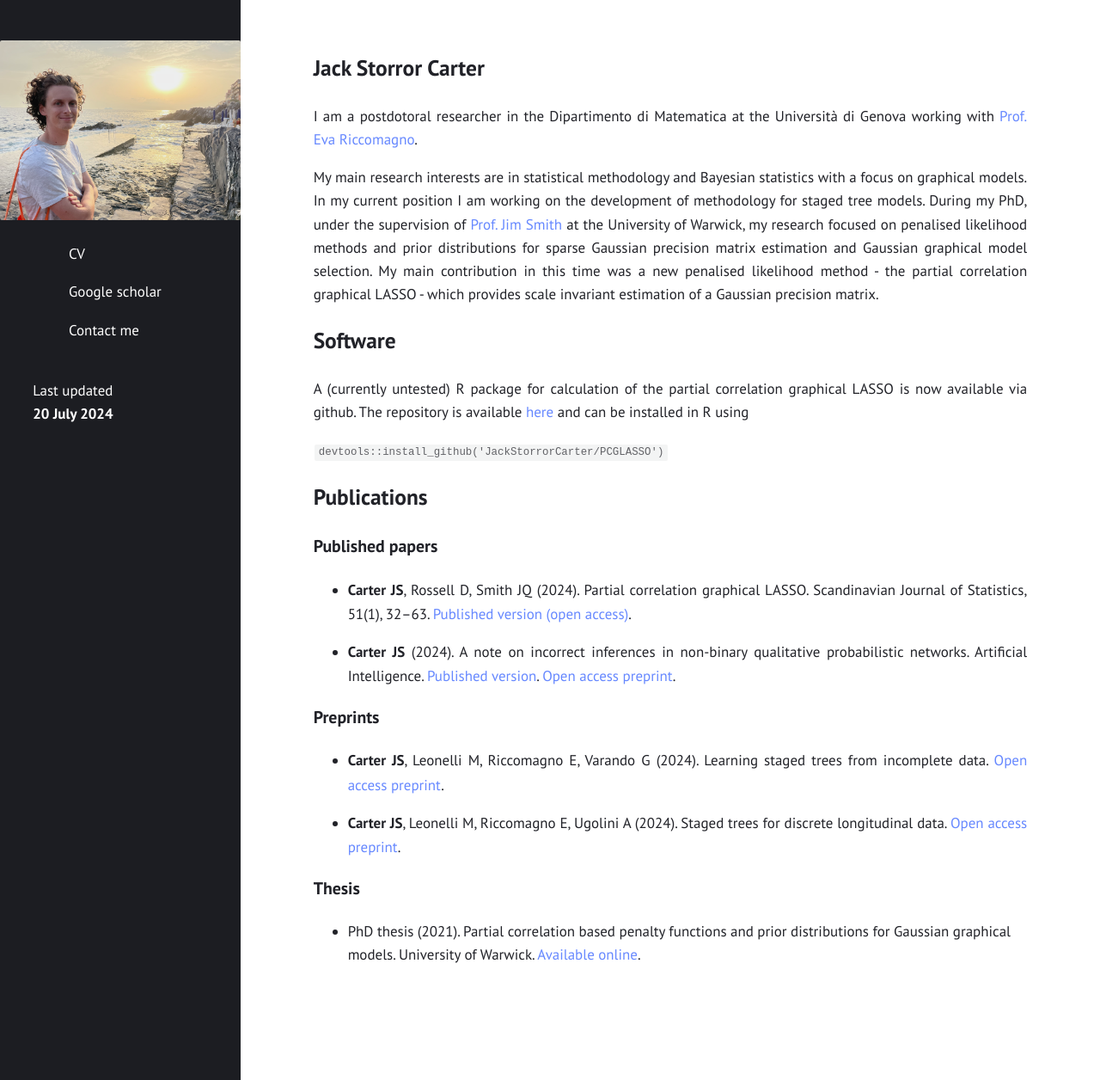
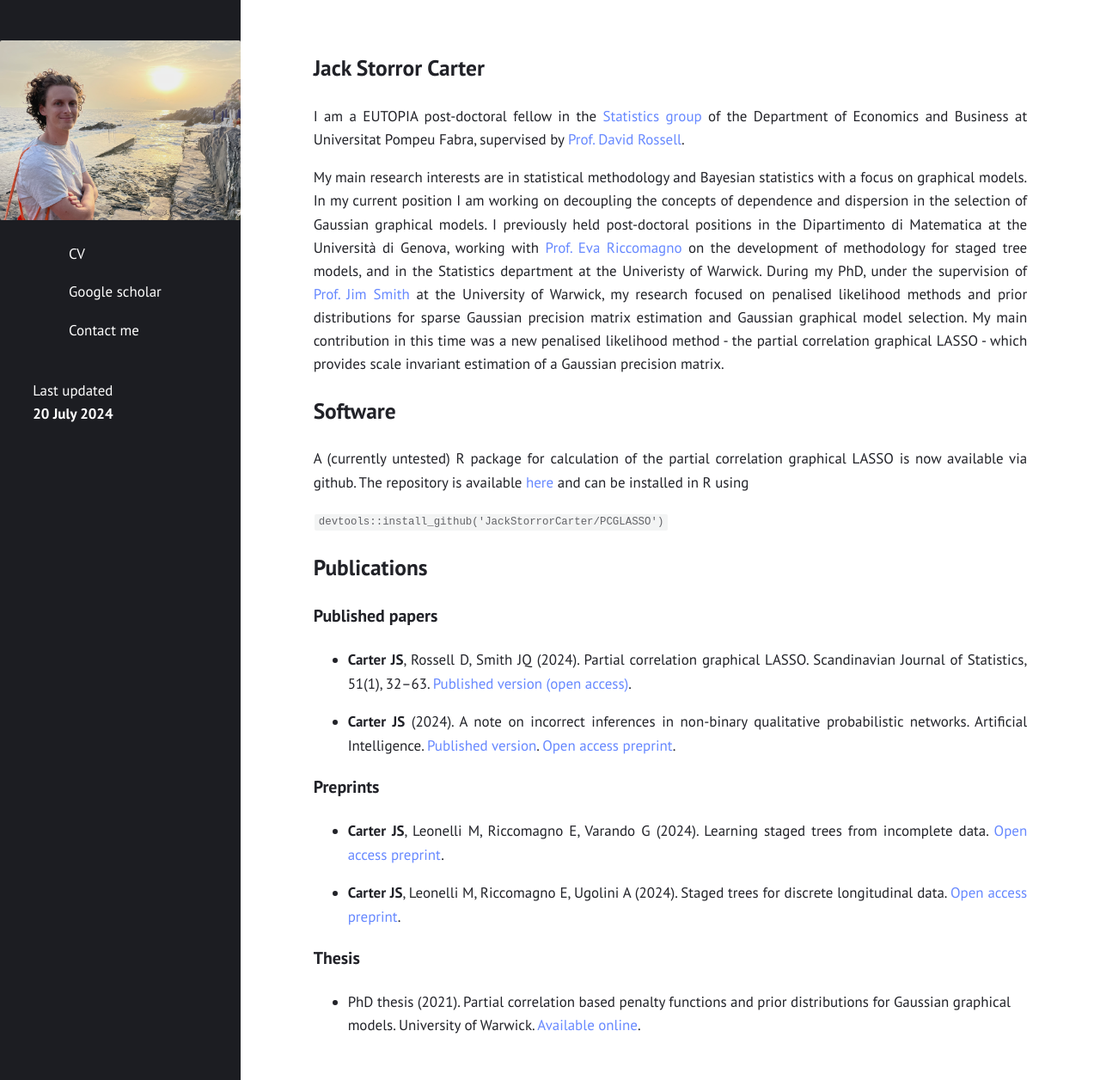
Before and after one commit to JackStorrorCarter/JackStorrorCarter.github.io, a Jekyll site: the page built from index.md, in a window 1280 px wide and 1256 px high. Shown: the whole window at 86% size. Built offline with Jekyll 4.4.1, drawn with Linux system fonts in a browser that asks for light colours.

Commit message:
Update index.md

```diff
--- a/index.md
+++ b/index.md
@@ -8,9 +8,9 @@ title: "Home"
 
 # Jack Storror Carter
 
-I am a postdotoral researcher in the Dipartimento di Matematica at the Università di Genova working with [Prof. Eva Riccomagno](https://rubrica.unige.it/personale/VUZBXlJg).
+I am a EUTOPIA post-doctoral fellow in the [Statistics group](https://sites.google.com/view/stats-upf/news) of the Department of Economics and Business at Universitat Pompeu Fabra, supervised by [Prof. David Rossell](https://sites.google.com/site/rosselldavid/).
 
-My main research interests are in statistical methodology and Bayesian statistics with a focus on graphical models.  In my current position I am working on the development of methodology for staged tree models.  During my PhD, under the supervision of [Prof. Jim Smith](https://warwick.ac.uk/fac/sci/statistics/staff/academic-research/smith/) at the University of Warwick, my research focused on penalised likelihood methods and prior distributions for sparse Gaussian precision matrix estimation and Gaussian graphical model selection.  My main contribution in this time was a new penalised likelihood method - the partial correlation graphical LASSO - which provides scale invariant estimation of a Gaussian precision matrix.
+My main research interests are in statistical methodology and Bayesian statistics with a focus on graphical models.  In my current position I am working on decoupling the concepts of dependence and dispersion in the selection of Gaussian graphical models.  I previously held post-doctoral positions in the Dipartimento di Matematica at the Università di Genova, working with [Prof. Eva Riccomagno](https://rubrica.unige.it/personale/VUZBXlJg) on the development of methodology for staged tree models, and in the Statistics department at the Univeristy of Warwick. During my PhD, under the supervision of [Prof. Jim Smith](https://warwick.ac.uk/fac/sci/statistics/staff/academic-research/smith/) at the University of Warwick, my research focused on penalised likelihood methods and prior distributions for sparse Gaussian precision matrix estimation and Gaussian graphical model selection.  My main contribution in this time was a new penalised likelihood method - the partial correlation graphical LASSO - which provides scale invariant estimation of a Gaussian precision matrix.
 
 ## Software
 
```
